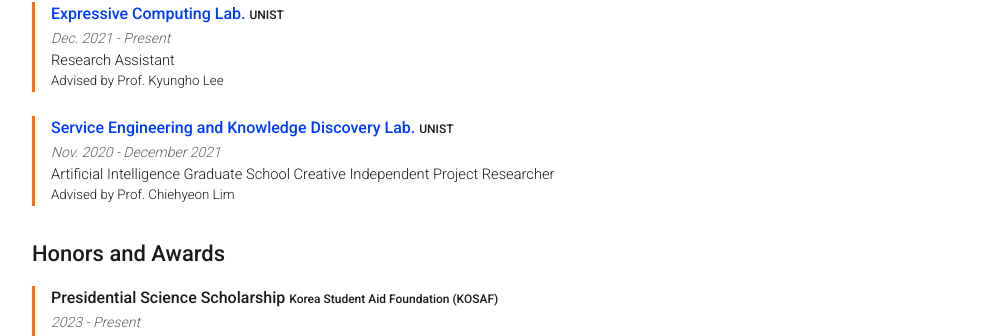
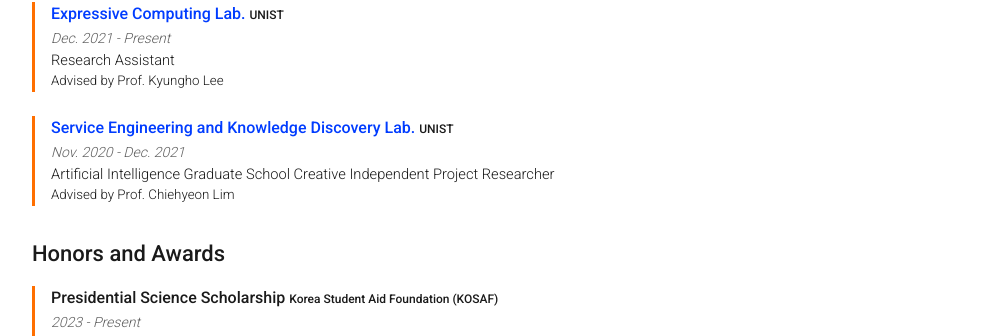
Before and after one commit to seonukkim/seonukkim.github.io, a Jekyll site: the page built from cv.md, in a window 1280 px wide. Shown: the part 802-1138 px from the top of the page, without its empty margins (128-1130 px from the left). Built offline with Jekyll 4.4.1, drawn with Linux system fonts in a browser that asks for light colours.

Commit message:
Change month format

```diff
--- a/cv.md
+++ b/cv.md
@@ -62,7 +62,7 @@ As a content creator and researcher, my primary objective is to utilize AI techn
 
   <div class="entry-item course">
     <h3 class="entry-title"><a href="https://service.unist.ac.kr/">Service Engineering and Knowledge Discovery Lab.</a> <span style="font-size: 9pt;">UNIST</span></h3>
-    <p class="entry-meta">Nov. 2020 - December 2021</p>
+    <p class="entry-meta">Nov. 2020 - Dec. 2021</p>
     <p style="font-size: 11pt; line-height: 140%;">
       Artificial Intelligence Graduate School Creative Independent Project Researcher
     <br>
```
